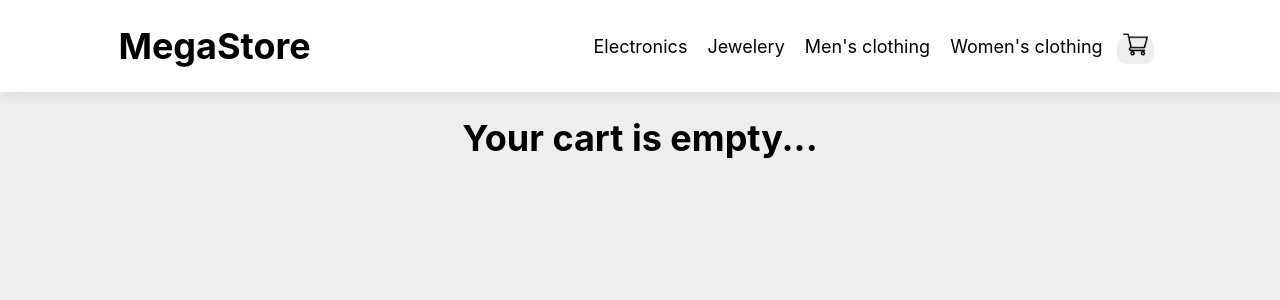
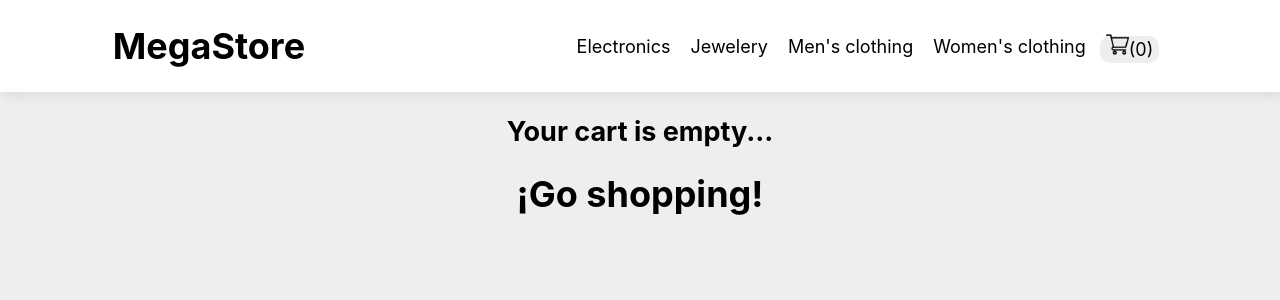
Before and after one commit to VicenBayugar/proyecto-react-coder, a React (Create React App) app: page /cart in a window 1280 px wide. Shown: the top 300 px of the page. Built offline with nearby package versions, Linux system fonts and the light colour scheme.

Commit message:
Desafío clase 11

```diff
--- a/package.json
+++ b/package.json
@@ -6,6 +6,7 @@
     "@testing-library/jest-dom": "^5.16.1",
     "@testing-library/react": "^12.1.2",
     "@testing-library/user-event": "^13.5.0",
+    "firebase": "^8.8.0",
     "react": "^17.0.2",
     "react-dom": "^17.0.2",
     "react-router-dom": "^5.2.0",
--- a/src/Context/CartContext.jsx
+++ b/src/Context/CartContext.jsx
@@ -7,20 +7,20 @@ const CartContext = ({ children }) => {
 
   const addItem = (producto, cantidad) => {
     if (isInCart(producto.id)) {
-      const indexItem = cart.findIndex((e) => e.item.id === producto.id);
+      const indexItem = cart.findIndex((e) => e.id === producto.id);
       cart[indexItem].cantidad = cart[indexItem].cantidad + cantidad;
       setCart([...cart]);
     } else {
-      setCart([...cart, { item: producto, cantidad }]);
+      setCart([...cart, { ...producto, cantidad }]);
     }
   };
 
   const isInCart = (id) => {
-    return cart.some((i) => i.item.id === id);
+    return cart.some((i) => i.id === id);
   };
 
   const removeItem = (id) => {
-    const carritoActualizado = cart.filter((e) => e.item.id !== id);
+    const carritoActualizado = cart.filter((e) => e.id !== id);
     setCart(carritoActualizado);
   };
 
@@ -28,8 +28,22 @@ const CartContext = ({ children }) => {
     setCart([]);
   };
 
+  const totalCarrito = () => {
+    return cart
+      .map((item) => item.price * item.cantidad)
+      .reduce((acum, valor) => acum + valor, 0);
+  };
+
+  const totalItemsCart = () => {
+    return cart.reduce((acum, producto) => {
+      return acum + producto.cantidad;
+    }, 0);
+  };
+
   return (
-    <contexto.Provider value={{ cart, addItem, removeItem, clear }}>
+    <contexto.Provider
+      value={{ cart, addItem, removeItem, clear, totalCarrito, totalItemsCart }}
+    >
       {children}
     </contexto.Provider>
   );
--- a/src/components/Cart/Cart.css
+++ b/src/components/Cart/Cart.css
@@ -56,6 +56,6 @@
     margin: auto;
 }
 
-h1{
+h1, h2{
     text-align: center;
 }
--- a/src/components/Cart/Cart.jsx
+++ b/src/components/Cart/Cart.jsx
@@ -1,29 +1,42 @@
-import React, { useContext } from "react";
+import React, { useContext, useEffect, useState } from "react";
+import { NavLink } from "react-router-dom/cjs/react-router-dom.min";
 import { contexto } from "../../Context/CartContext";
 import "./Cart.css";
 
 const Cart = () => {
-  const { cart, removeItem, clear } = useContext(contexto);
+  const { cart, removeItem, clear, totalCarrito } = useContext(contexto);
+  const [total, setTotal] = useState(0);
+
+  useEffect(() => {
+    setTotal(totalCarrito());
+  }, [totalCarrito]);
 
   return (
     <>
       {cart.length === 0 ? (
-        <h1>Your cart is empty...</h1>
+        <>
+          <h2>Your cart is empty...</h2>
+          <h1 className="goShop">
+            <NavLink to="/">¡Go shopping!</NavLink>
+          </h1>
+        </>
       ) : (
         <div className="cartCard">
+          <h1>Total a pagar: ${total}</h1>
           {cart.map((i) => (
-            <div key={i.item.id} className="cardProducto">
+            <div key={i.id} className="cardProducto">
               <div className="imgCart">
-                <img src={i.item.image} alt="" className="imgCarrito" />
+                <img src={i.image} alt="" className="imgCarrito" />
               </div>
               <div className="descripcionCarrito">
-                <h4>{i.item.title}</h4>
+                <h4>{i.title}</h4>
                 <p>Quantity: {i.cantidad}</p>
+                <p>Total: ${i.price * i.cantidad}</p>
               </div>
               <div className="boton">
                 <button
                   className="botonEliminar"
-                  onClick={() => removeItem(i.item.id)}
+                  onClick={() => removeItem(i.id)}
                 >
                   Remove
                 </button>
--- a/src/components/CartWidget/CartWidget.jsx
+++ b/src/components/CartWidget/CartWidget.jsx
@@ -4,7 +4,7 @@ import Carrito from "../../assets/carrito-de-compras.png";
 const CartWidget = () => {
   return (
     <>
-      <img src={Carrito} alt="" width={"25px"} />
+      <img src={Carrito} alt="" width={"23px"} />
     </>
   );
 };
--- a/src/components/ItemListContainer/ItemListContainer.jsx
+++ b/src/components/ItemListContainer/ItemListContainer.jsx
@@ -2,6 +2,7 @@ import React, { useState, useEffect } from "react";
 import "./ItemListContainer.css";
 import ItemList from "../ItemList/ItemList";
 import { useParams } from "react-router-dom/cjs/react-router-dom.min";
+// import { getFirestore } from "../firebase/firebase";
 
 const ItemListContainer = ({ greeting }) => {
   const [products, setProducts] = useState([]);
@@ -9,6 +10,8 @@ const ItemListContainer = ({ greeting }) => {
   const { categoryId } = useParams();
 
   useEffect(() => {
+    // const db = getFirestore()
+
     setLoading(true);
     const obtenerProductos = async () => {
       const data = await fetch(`http://fakestoreapi.com/products`);
--- a/src/components/NavBar/NavBar.jsx
+++ b/src/components/NavBar/NavBar.jsx
@@ -1,9 +1,12 @@
-import React from "react";
+import React, { useContext } from "react";
 import "./NavBar.css";
 import CartWidget from "../CartWidget/CartWidget";
 import { NavLink } from "react-router-dom";
+import { contexto } from "../../Context/CartContext";
 
 const NavBar = () => {
+  const { totalItemsCart } = useContext(contexto);
+
   return (
     <div className="navbar">
       <NavLink to="/">
@@ -53,6 +56,7 @@ const NavBar = () => {
             activeClassName="currentCategory"
           >
             <CartWidget />
+            <span>({totalItemsCart()})</span>
           </NavLink>
         </li>
       </ul>
```
Also changed, not shown: src/firebase/firebase.js (added, +17 -0 lines), 1 other file (tests, documents, lock files or other folders).
